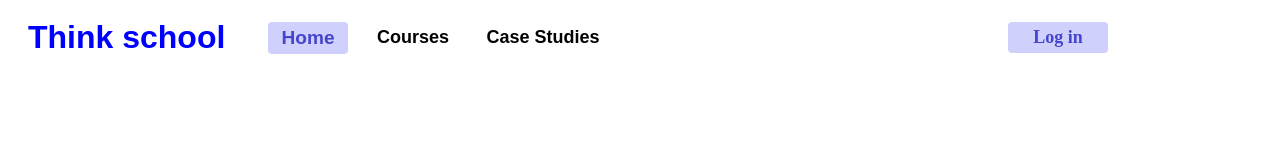
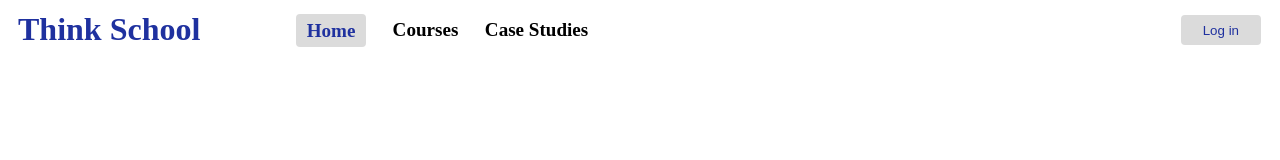
Before and after one commit to Furqankhan76/Think-School, a plain HTML site: page header.html in a window 1280 px wide. Drawn offline with Linux system fonts and the light colour scheme.

Commit message:
add header

```diff
--- a/header.css
+++ b/header.css
@@ -1,71 +1,82 @@
 .header {
+    /* width: 100%; */
+    height: 80px;
     display: flex;
-    align-items: center;
+    flex-direction: row;
     margin-top: -18px;
-    padding-left: 20px;
 }
 
-
-
-.name {
-    width: 240px;
-    color: blue;
-    font-family: sans-serif;
+.box1 {
+    display: flex;
+    width: 22%;
+    padding-left: 10px;
+    color: #1f319f;
 }
 
-.custom {
-    font-family: sans-serif;
+.box2 {
     display: flex;
+    flex-direction: row;
+    gap: 3%;
+    width: 70%;
+    align-items: center;
+    font-size: 23px;
+
+}
+
+.home {
+    background-color:  rgb(219, 219, 219);
+    color: #1f319f;
+    width: 70px;
+    height: 27px;
     text-align: center;
-    justify-content:start;
-    /* width: px; */
-    font-size: 23px;
+    padding-top: 6px;
+    border: 2px;
+    border-radius: 4px;
+}
+
+.box3 {
+    display: flex;
+    justify-content: center;
+    align-items: center;
+}
+
+.button {
+    display:flex;
+    justify-content: center;
+    color: #1f319f;
+    background-color: rgb(219, 219, 219);
+   align-items: center;
+    width: 80px;
+    height: 30px;
+    border-radius: 4px;
+    border: 2px;
 
 
 }
-
-.t5 {
-    width: 130px;
-    font-family: sans-serif;
-    text-align: center;
-    font-size:18px ;
+.img {
+    width: 40px;
+    height: 30px;
+    margin-top: 25px;
+    display: none;
 }
 
-.t6 {
-    width: 130px;
-    font-family: sans-serif;
-    text-align: center;
-    font-size:18px ;
+@media screen and (max-width:500px) {
+    .img {
+        display: block;
+        margin-right: 10px;
+    }
+    .box2 {
+        display: none;
+        justify-content: centre;
+        width: 400px;
+    }
+    .button {
+        display: none;
+    }
+    .box1 {
+        width: 900px;
+    }
+    .box2 {
+        600px
+    }
 }
-
-.t1 {
-    border: 1px;
-    border-radius: 4px;
-    width: 80px;
-    padding: 5px 0;
-    color: rgb(69, 69, 206);
-    background-color: rgb(208, 208, 253);
-
-}
-
-.tt {
-    justify-content:left;
-   text-align: center;
-   padding: 5px 0;
-    font-size: 18px;
-    border: 1px;
-    color: rgb(69, 69, 206);
-    background-color: rgb(208, 208, 253);
-    width: 100px;
-    border-radius: 4px;
-    /* height: 30px; */
-
-}
-.button{
-    width: 100px;
-    display: flex;
-    justify-content: center;
-    align-items: center;
-    margin-left: 400px;
-
-}
--- a/header.html
+++ b/header.html
@@ -3,30 +3,26 @@
 <head>
     <meta charset="UTF-8">
     <meta name="viewport" content="width=device-width, initial-scale=1.0">
-    <title>think school</title>
+    <title>Document</title>
     <link rel="stylesheet" href="header.css">
 </head>
 <body>
-    <div class="header">
-    <div class="name">
-        <h1>Think school</h1>
+     <div class="header">
+        <div class="box1 ss">
+            <h1>Think School</h1>
+        </div>
+        <div class="box2">
+            <h5 class="home">Home</h5>
+            <h5>Courses</h5>
+            <h5>Case Studies</h5>
+
+        </div>
+        <div class="box3">
+            <button class="button">Log in</button>
+        </div>
+        <div>
+            <img src="https://cdn.icon-icons.com/icons2/1659/PNG/96/3844438-hamburger-menu-more-navigation_110319.png" class="img" alt="">
     </div>
-    <div class="custom">
-        <h5 class="t1">Home</h5>
-    </div>
-        <div>
-        <h5 class="t5">Courses</h5></div>
-        <div>
-        <h5 class="t6">Case Studies</h5>
-    </div>
-        <div class="button">
-            <div class="ttt">
-           <h5 class="tt">Log in</h5>
-        </div>
-        </div>
-    </div>
-
-</div>
-
+     </div>
 </body>
 </html>
```
